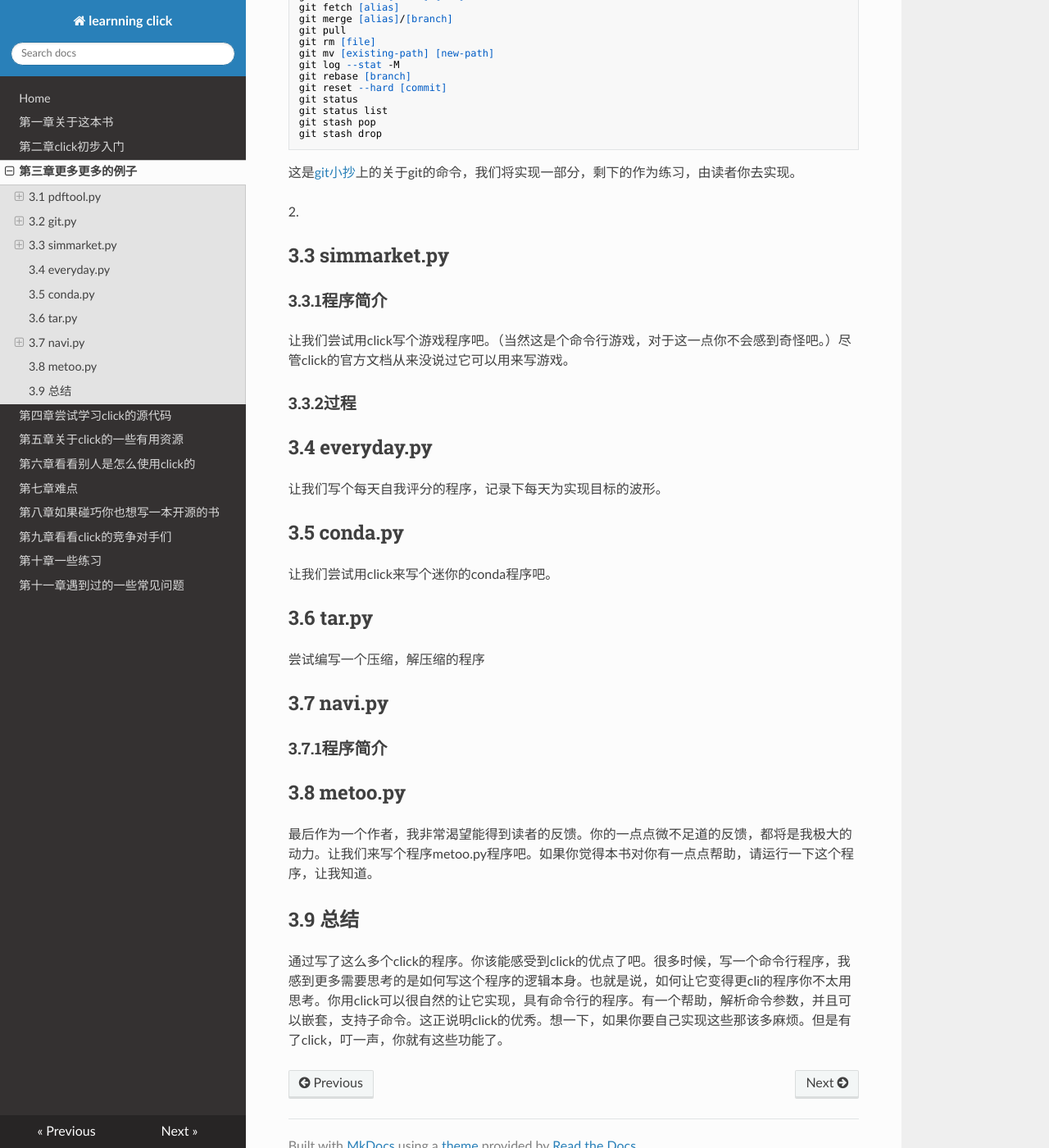
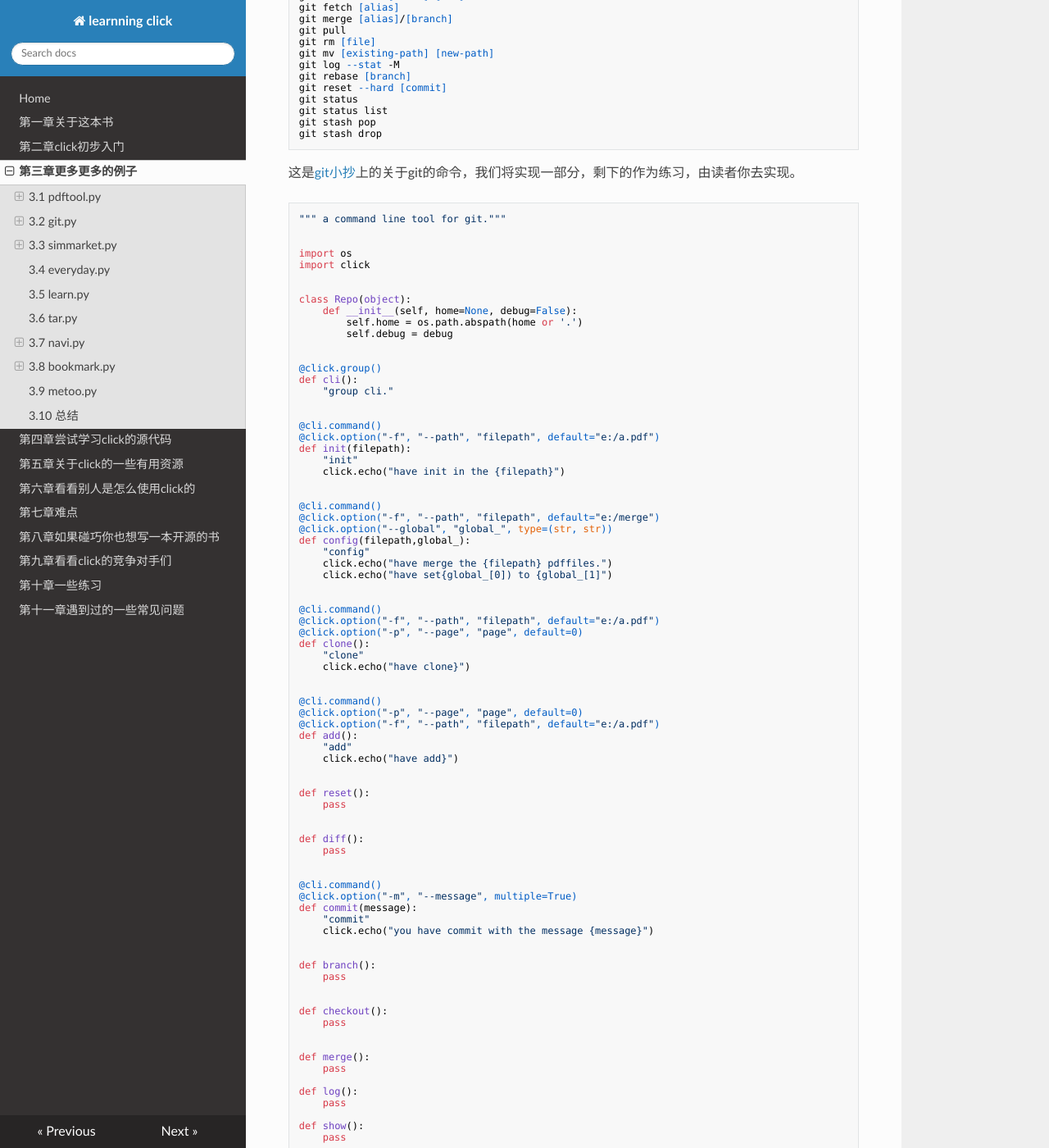
Before and after one commit to lizkca/thebook, an MkDocs documentation site: the page built from docs/chap3.md, in a window 1280 px wide and 1400 px high, scrolled down 1743 px. Shown: the whole window at 82% size. Built offline with MkDocs 1.6.1, drawn with Linux system fonts in a browser that asks for light colours; nearby versions of some CDN libraries; some of the changed text lies outside the part shown.

Commit message:
should push everyday1

````diff
--- a/docs/chap3.md
+++ b/docs/chap3.md
@@ -82,21 +82,172 @@
 ```
 这是[git小抄](https://education.github.com/git-cheat-sheet-education.pdf)上的关于git的命令，我们将实现一部分，剩下的作为练习，由读者你去实现。
 
+```
+""" a command line tool for git."""
+
+
+import os
+import click
+
+
+class Repo(object):
+    def __init__(self, home=None, debug=False):
+        self.home = os.path.abspath(home or '.')
+        self.debug = debug
+
+
+@click.group()
+def cli():
+    "group cli."
+
+
+@cli.command()
+@click.option("-f", "--path", "filepath", default="e:/a.pdf")
+def init(filepath):
+    "init"
+    click.echo("have init in the {filepath}")
+
+
+@cli.command()
+@click.option("-f", "--path", "filepath", default="e:/merge")
+@click.option("--global", "global_", type=(str, str))
+def config(filepath,global_):
+    "config"
+    click.echo("have merge the {filepath} pdffiles.")
+    click.echo("have set{global_[0]) to {global_[1]")
+
+
+@cli.command()
+@click.option("-f", "--path", "filepath", default="e:/a.pdf")
+@click.option("-p", "--page", "page", default=0)
+def clone():
+    "clone"
+    click.echo("have clone}")
+
+
+@cli.command()
+@click.option("-p", "--page", "page", default=0)
+@click.option("-f", "--path", "filepath", default="e:/a.pdf")
+def add():
+    "add"
+    click.echo("have add}")
+
+
+def reset():
+    pass
+
+
+def diff():
+    pass
+
+
+@cli.command()
+@click.option("-m", "--message", multiple=True)
+def commit(message):
+    "commit"
+    click.echo("you have commit with the message {message}")
+
+
+def branch():
+    pass
+
+
+def checkout():
+    pass
+
+
+def merge():
+    pass
+
+def log():
+    pass
+
+def show():
+    pass
+
+def remote():
+    pass
+
+
+def fetch():
+    pass
+
+def merge():
+    pass
+
+
+def pull():
+    pass
+
+
+def rm():
+    pass
+
+
+def mv():
+    pass
+
+
+def rebase():
+
+
+def reset():
+
+
+def status():
+    pass
+
+if __name__ == '__main__':
+    cli()
+```
 2.
 ##3.3 simmarket.py
 ###3.3.1程序简介
 让我们尝试用click写个游戏程序吧。（当然这是个命令行游戏，对于这一点你不会感到奇怪吧。）尽管click的官方文档从来没说过它可以用来写游戏。
 ###3.3.2过程
+```
+
+"""a cli game,use keyboard a lot."""
+
+import click
+import random
+
+commodity = {"water": 100,"book": 30, "car": 1000, "dog": 50}
+
+def need_cmd():
+    for k, v in commodity.items():
+        click.echo(k,v)
+        click.echo("what's your choice?")
+        print(commodity)
+
+
+@click.command()
+@click.option(
+    "--cmd", prompt="please keep typing the f j key.", help="keep what use typing"
+)
+def cli(cmd):
+    click.echo(f"you have typed {cmd} key.")
+
+
+if __name__ == "__main__":
+    cli()
+    need_cmd()
+
+```
 ##3.4 everyday.py
 让我们写个每天自我评分的程序，记录下每天为实现目标的波形。
-##3.5 conda.py
-让我们尝试用click来写个迷你的conda程序吧。
+##3.5 learn.py
+让我们尝试用click来写个帮助学习和练习click的程序吧。
 ##3.6 tar.py
 尝试编写一个压缩，解压缩的程序
 ##3.7 navi.py
 ###3.7.1程序简介
 
-##3.8 metoo.py
+##3.8 bookmark.py
+###3.8.1程序简介
+我看到好一点的网站就喜欢把它的网址保存下来，这导致我的书签变得越来越多。我决定用click写个命令行程序，帮我定期把我的书签发布出来。
+###3.8.2
+##3.9 metoo.py
 最后作为一个作者，我非常渴望能得到读者的反馈。你的一点点微不足道的反馈，都将是我极大的动力。让我们来写个程序metoo.py程序吧。如果你觉得本书对你有一点点帮助，请运行一下这个程序，让我知道。
-##3.9 总结
+##3.10 总结
 通过写了这么多个click的程序。你该能感受到click的优点了吧。很多时候，写一个命令行程序，我感到更多需要思考的是如何写这个程序的逻辑本身。也就是说，如何让它变得更cli的程序你不太用思考。你用click可以很自然的让它实现，具有命令行的程序。有一个帮助，解析命令参数，并且可以嵌套，支持子命令。这正说明click的优秀。想一下，如果你要自己实现这些那该多麻烦。但是有了click，叮一声，你就有这些功能了。
````
Also changed, not shown: other parts of docs/chap3.md (+1 -1 lines), 1 other file.
